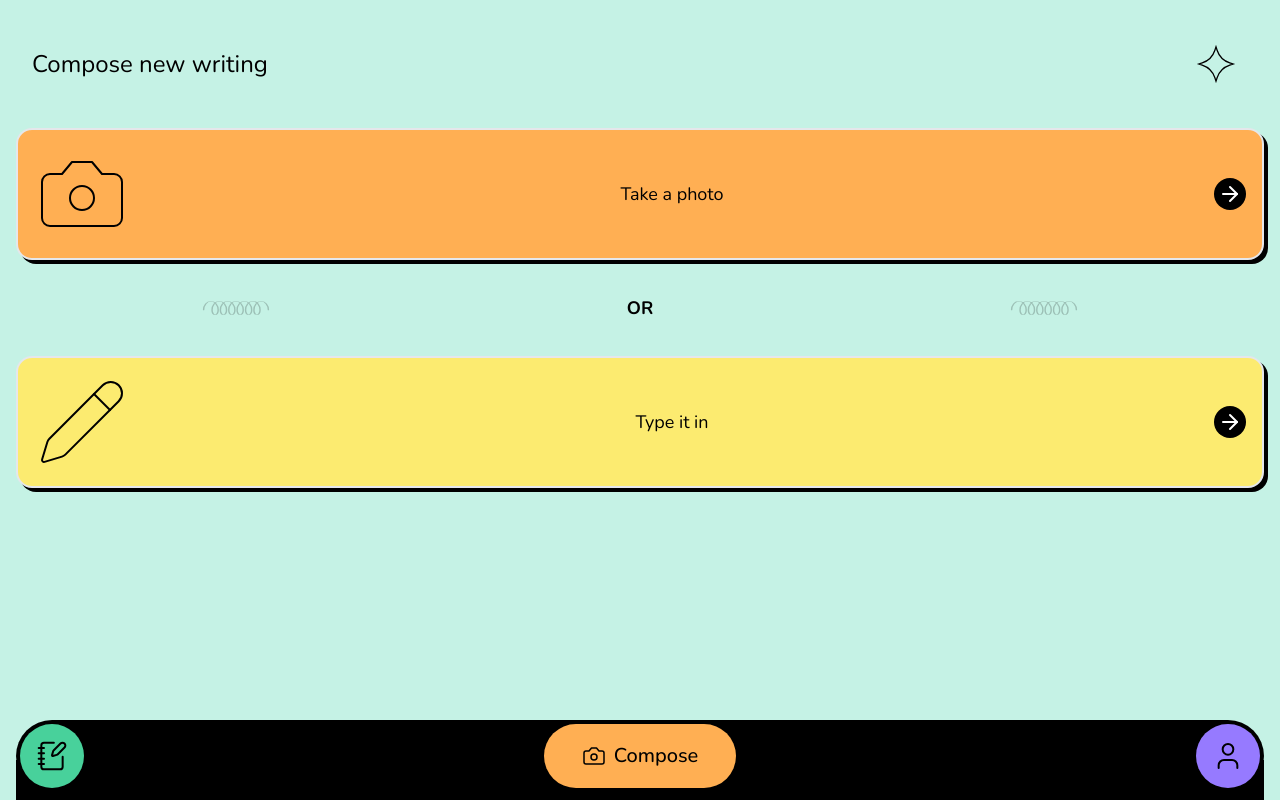
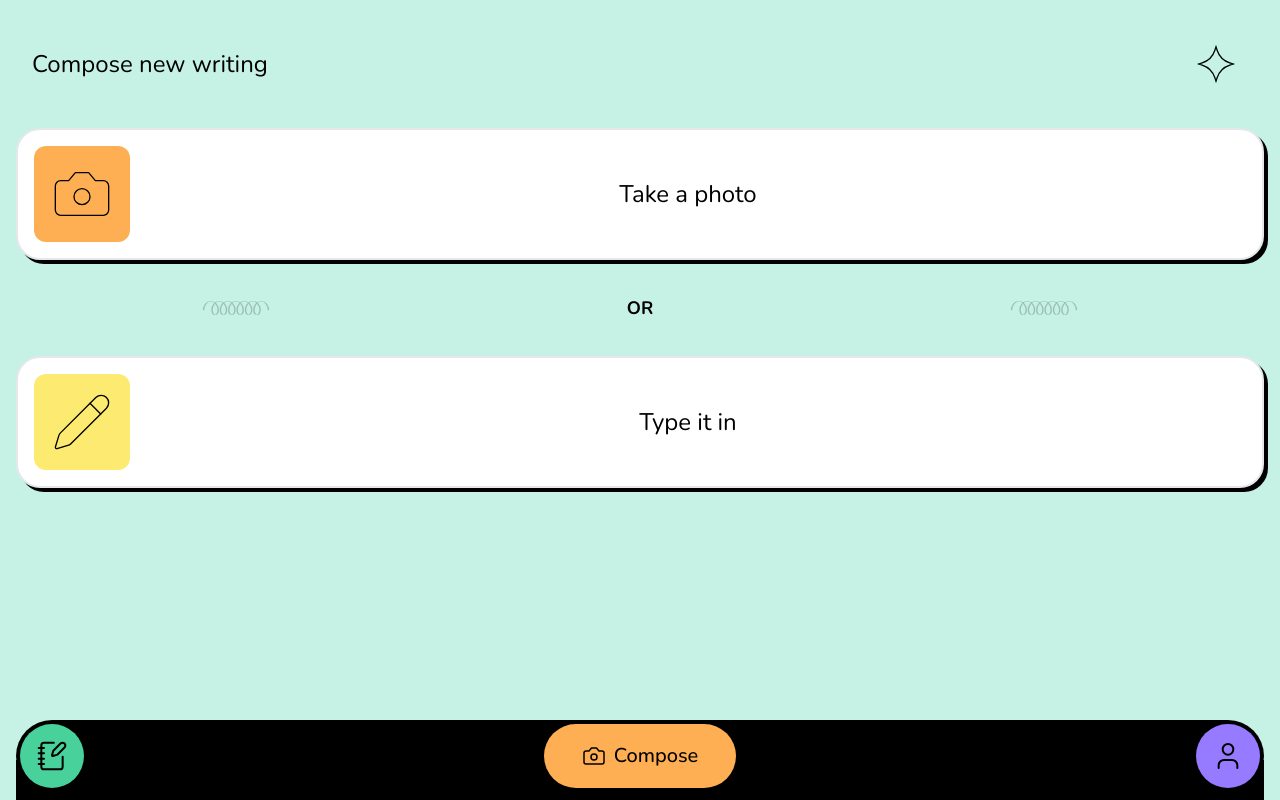
Before and after one commit to j-vanrav/markmywriting-next, a Next.js app: page / in a window 1280 px wide. Built offline with nearby package versions, Linux system fonts and the light colour scheme.

Commit message:
adjust compose buttons

```diff
--- a/app/page.tsx
+++ b/app/page.tsx
@@ -977,15 +977,19 @@ function ComposePage({
         <Decoration frames={["132", "32", "54", "71"]} id={makeid(4)} />
       </div>
       <Button
-        className="p-4 border-2 bg-nborange rounded-2xl text-black flex flex-row gap-4 justify-between w-full items-center"
+        className="p-4 border-2 bg-white rounded-3xl text-black flex flex-row gap-4 justify-between w-full items-center"
         onClick={() => {}}
         disabled={disabled}
       >
-        <Camera absoluteStrokeWidth strokeWidth={0.5} className="size-24" />
-        <h2 className="text-lg">Take a photo</h2>
-        <div className="bg-black rounded-full flex flex-row items-center justify-center text-white size-8">
+        <div className="flex flex-row items-center justify-center rounded-xl bg-nborange p-4">
+          <Camera absoluteStrokeWidth strokeWidth={0.5} className="size-16" />
+        </div>
+
+        <h2 className="text-2xl font-light">Take a photo</h2>
+        <div />
+        {/* <div className="bg-black rounded-full flex flex-row items-center justify-center text-white size-8">
           <ArrowRight />
-        </div>
+        </div> */}
       </Button>
       <div className="flex flex-row justify-around items-center w-full p-4">
         <div className="scale-x-150">
@@ -1010,15 +1014,18 @@ function ComposePage({
         </div>
       </div>
       <Button
-        className="p-4 border-2 bg-nbyellow rounded-2xl text-black flex flex-row gap-4 justify-between w-full items-center"
+        className="p-4 border-2 bg-white rounded-3xl text-black flex flex-row gap-4 justify-between w-full items-center"
         onClick={() => {}}
         disabled={disabled}
       >
-        <Pencil absoluteStrokeWidth strokeWidth={0.5} className="size-24" />
-        <h2 className="text-lg">Type it in</h2>
-        <div className="bg-black rounded-full flex flex-row items-center justify-center text-white size-8">
+        <div className="flex flex-row items-center justify-center rounded-xl bg-nbyellow p-4">
+          <Pencil absoluteStrokeWidth strokeWidth={0.5} className="size-16" />
+        </div>
+        <h2 className="text-2xl font-light">Type it in</h2>
+        <div />
+        {/* <div className="bg-black rounded-full flex flex-row items-center justify-center text-white size-8">
           <ArrowRight />
-        </div>
+        </div> */}
       </Button>
     </div>
   );
```
